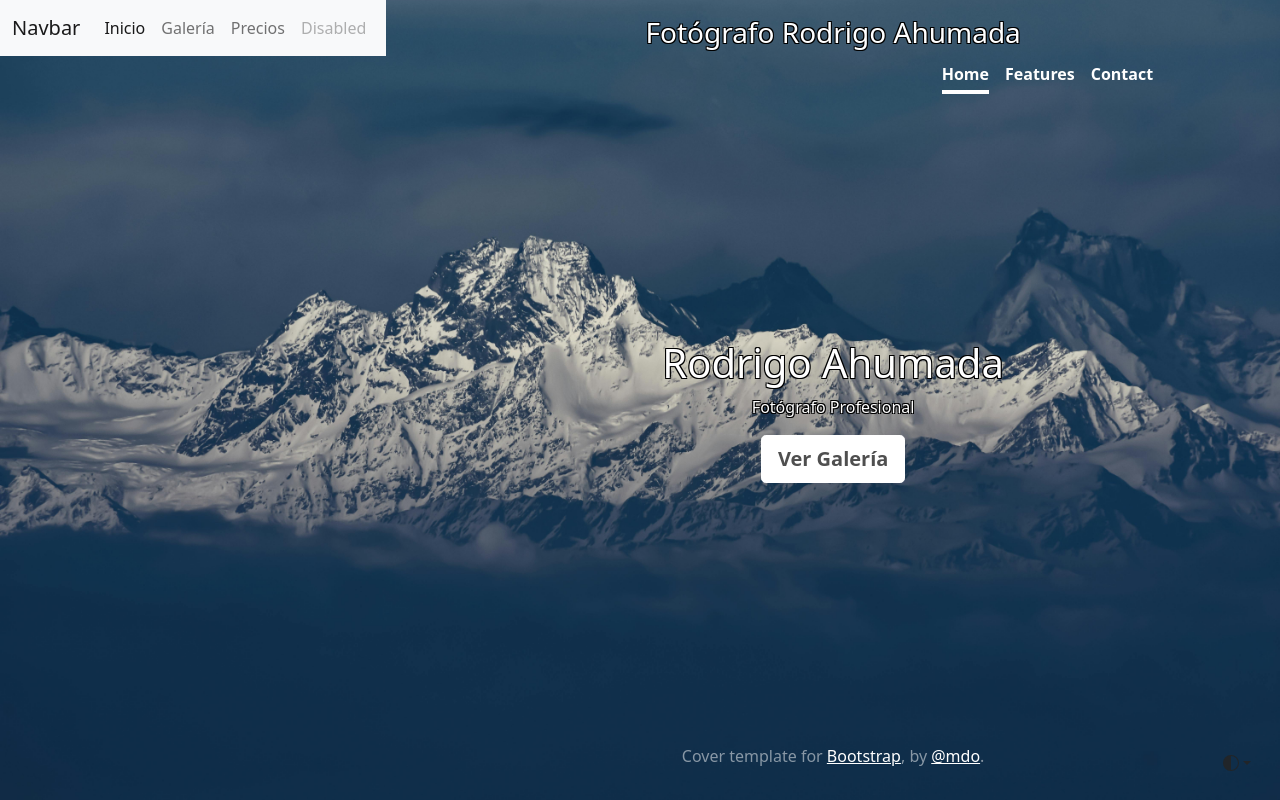
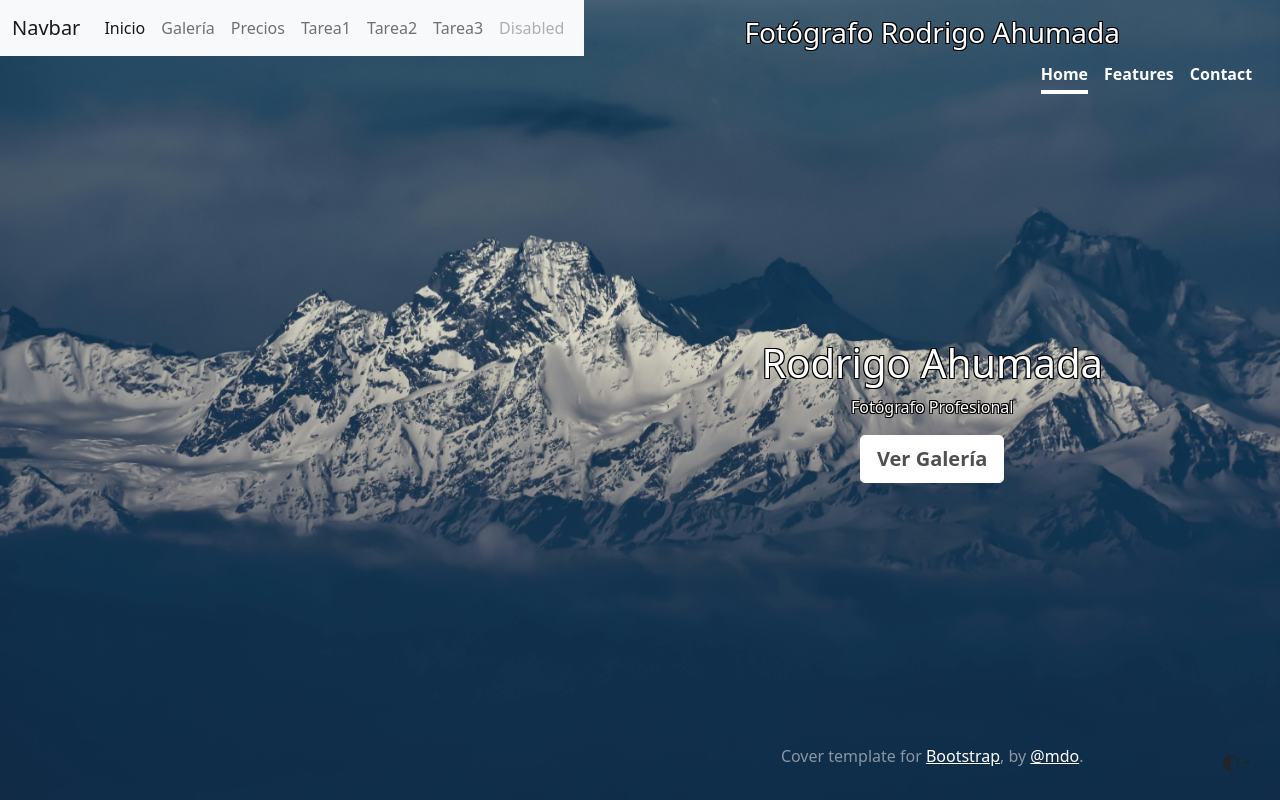
Before and after one commit to sofiaaanto/Evaluacion, a plain HTML site: page main/index.html in a window 1280 px wide. Drawn offline with nearby package versions, Linux system fonts and the light colour scheme; a script that the page names is missing.

Commit message:
final commit

```diff
--- a/main/index.html
+++ b/main/index.html
@@ -42,6 +42,15 @@
           </li>
           <li class="nav-item">
             <a class="nav-link" href="../pagina2/index.html">Precios</a>
+          </li>
+          <li class="nav-item">
+            <a class="nav-link" href="../Trabajo1">Tarea1</a>
+          </li>
+          <li class="nav-item">
+            <a class="nav-link" href="../Trabajo2">Tarea2</a>
+          </li>
+          <li class="nav-item">
+            <a class="nav-link" href="../Trabajo3">Tarea3</a>
           </li>
           <li class="nav-item">
             <a class="nav-link disabled" href="#" tabindex="-1" aria-disabled="true">Disabled</a>
```
